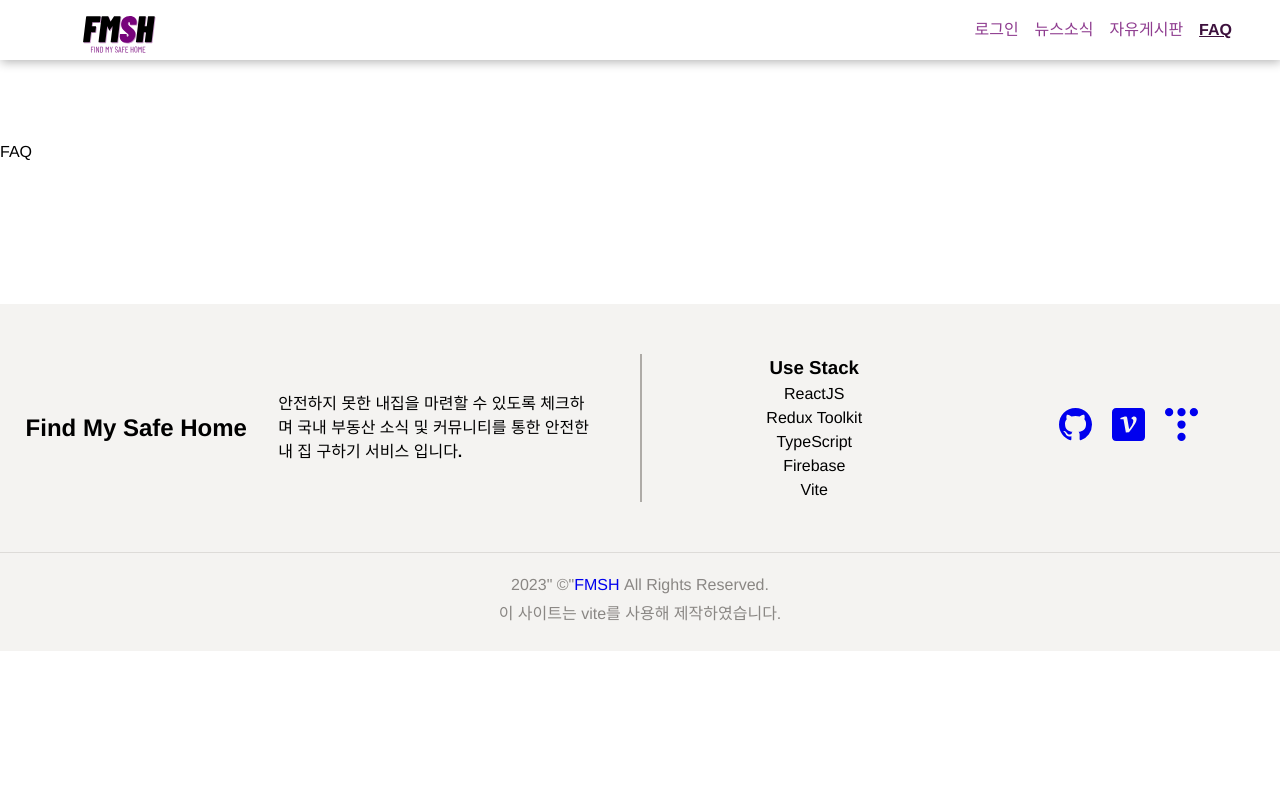
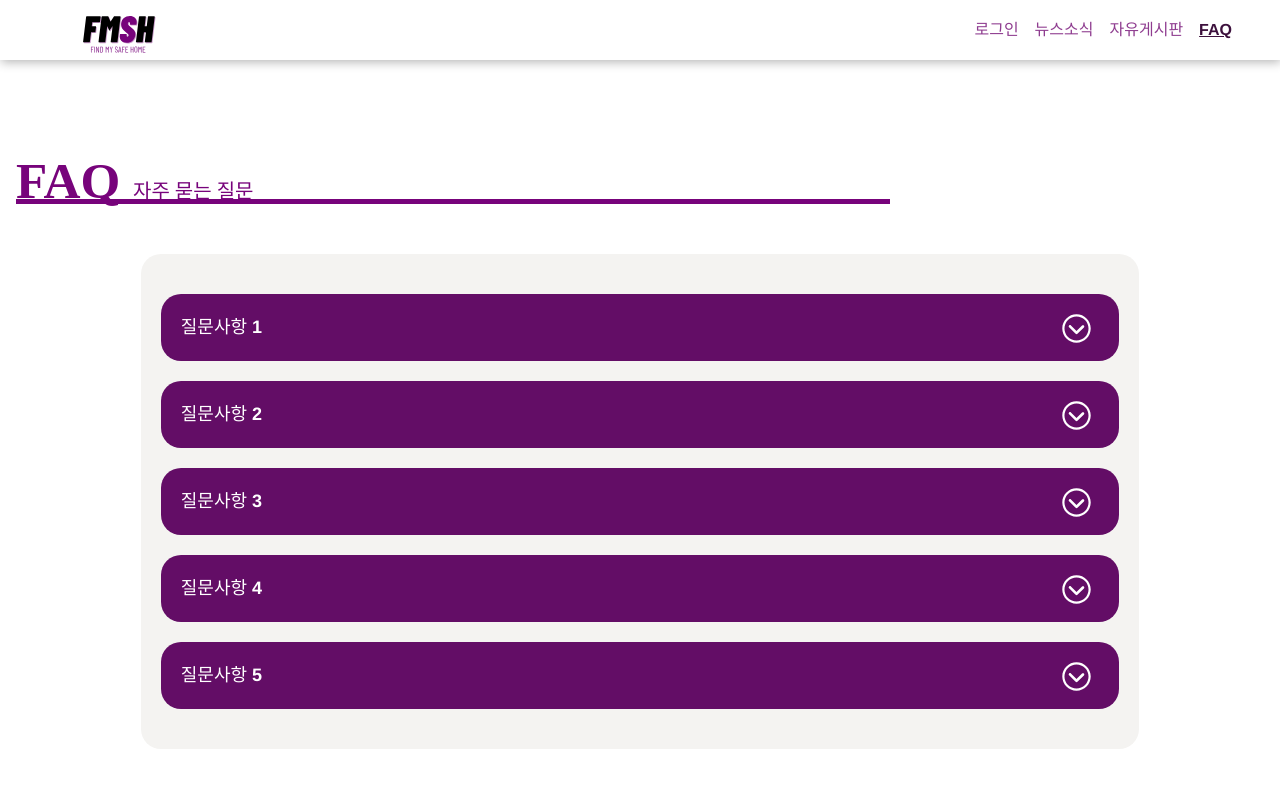
Before and after one commit to SuamKang/Find-my-safe-home, a React (Vite) app: page /faq in a window 1280 px wide. Shown: the top 800 px of the page. Built offline with nearby package versions, Linux system fonts and the light colour scheme; no server answers.

Commit message:
chore: 네이밍 수정 및 규칙 수정

```diff
--- /dev/null
+++ b/src/components/Faq/Faq.module.css
@@ -0,0 +1,89 @@
+.faq__title {
+  position: sticky;
+  top: 60px;
+  left: 0;
+  width: 100%;
+
+  display: flex;
+  flex-direction: column;
+  background-color: #fff;
+}
+
+.faq__title h2 {
+  width: 70%;
+  height: 5vw;
+  font-size: 4vw;
+  font-weight: 900;
+  line-height: 1.6;
+  font-family: var(--mainKor-font);
+  text-transform: uppercase;
+  color: var(--color-primary-600);
+  border-bottom: 0.4vw solid var(--color-primary-600);
+  z-index: 999;
+}
+
+.faq__title em {
+  font-size: 20px;
+  font-weight: 400;
+  line-height: 2;
+}
+
+.faq__wrap {
+  width: 80%;
+  margin: 50px auto 0;
+  padding: 20px;
+  background-color: var(--color-gray-100);
+  border-radius: 20px;
+}
+
+.faq__item {
+  margin: 20px auto;
+}
+
+/*인풋요소 id값에 "faq"값 포함된 인풋 전부선택*/
+.faq__item input[id*="faq"] {
+  display: none;
+}
+
+.faq__item input[id*="faq"] + label {
+  display: block;
+  padding: 20px;
+  border-radius: 20px;
+  background-color: var(--color-primary-700);
+  color: #fff;
+  font-size: 18px;
+  font-weight: 800;
+  cursor: pointer;
+  position: relative;
+}
+
+/*label안 화살표아이콘처럼 사용하기위한 em태그 스타일 적용*/
+.faq__item input[id*="faq"] + label em {
+  position: absolute;
+  top: 48%;
+  right: 30px;
+
+  width: 30px;
+  height: 30px;
+  margin-top: -15px; /*아이콘 가운대로*/
+
+  display: inline-block;
+}
+
+.faq__item input[id*="faq"] + label + div {
+  max-height: 0; /*초기 최대높이를 없애기*/
+  transition: all 0.3s;
+  overflow: hidden; /*컨텐츠 숨겨놓기*/
+  background-color: #fff;
+  font-size: 13px;
+}
+
+.faq__item input[id*="faq"] + label + div p {
+  display: inline-block;
+  padding: 20px;
+}
+
+/*라벨 클릭시 컨텐츠 보여지게 스타일*/
+.faq__item input[id*="faq"]:checked + label + div {
+  max-height: 100px;
+}
--- /dev/null
+++ b/src/components/Faq/Faq.tsx
@@ -0,0 +1,105 @@
+import classes from "./FAQ.module.css";
+
+import { IoIosArrowDropdown } from "react-icons/io";
+
+const Faq = () => {
+  return (
+    <div className={classes.faq__inner}>
+      <div className={classes.faq__title}>
+        <h2>
+          FAQ <em>자주 묻는 질문</em>
+        </h2>
+      </div>
+      <div className={classes.faq__wrap}>
+        <div className={classes.faq__item}>
+          <input type="checkbox" id="faq1" />
+          <label htmlFor="faq1">
+            질문사항 1{" "}
+            <em>
+              <IoIosArrowDropdown size="35" />
+            </em>
+          </label>
+          <div>
+            <p>
+              이곳에는 자세한 서비스 이용방법에대한 문의사항이나 다른 유저가
+              고민하고 해결했던 내용들이 포함되어있습니다. 본인이 궁금한 점을
+              찾아서 문제를 해결하세요!
+            </p>
+          </div>
+        </div>
+        <div className={classes.faq__item}>
+          <input type="checkbox" id="faq2" />
+          <label htmlFor="faq2">
+            질문사항 2{" "}
+            <em>
+              {" "}
+              <IoIosArrowDropdown size="35" />
+            </em>
+          </label>
+          <div>
+            <p>
+              이곳에는 자세한 서비스 이용방법에대한 문의사항이나 다른 유저가
+              고민하고 해결했던 내용들이 포함되어있습니다. 본인이 궁금한 점을
+              찾아서 문제를 해결하세요!
+            </p>
+          </div>
+        </div>
+        <div className={classes.faq__item}>
+          <input type="checkbox" id="faq3" />
+          <label htmlFor="faq3">
+            질문사항 3{" "}
+            <em>
+              {" "}
+              <IoIosArrowDropdown size="35" />
+            </em>
+          </label>
+          <div>
+            <p>
+              이곳에는 자세한 서비스 이용방법에대한 문의사항이나 다른 유저가
+              고민하고 해결했던 내용들이 포함되어있습니다. 본인이 궁금한 점을
+              찾아서 문제를 해결하세요!
+            </p>
+          </div>
+        </div>
+        <div className={classes.faq__item}>
+          <input type="checkbox" id="faq4" />
+          <label htmlFor="faq4">
+            질문사항 4{" "}
+            <em>
+              {" "}
+              <IoIosArrowDropdown size="35" />
+            </em>
+          </label>
+          <div>
+            <p>
+              이곳에는 자세한 서비스 이용방법에대한 문의사항이나 다른 유저가
+              고민하고 해결했던 내용들이 포함되어있습니다. 본인이 궁금한 점을
+              찾아서 문제를 해결하세요!
+            </p>
+          </div>
+        </div>
+        <div className={classes.faq__item}>
+          <input type="checkbox" id="faq5" />
+          <label htmlFor="faq5">
+            질문사항 5{" "}
+            <em>
+              {" "}
+              <IoIosArrowDropdown size="35" />
+            </em>
+          </label>
+          <div>
+            <p>
+              이곳에는 자세한 서비스 이용방법에대한 문의사항이나 다른 유저가
+              고민하고 해결했던 내용들이 포함되어있습니다. 본인이 궁금한 점을
+              찾아서 문제를 해결하세요!
+            </p>
+          </div>
+        </div>
+      </div>
+    </div>
+  );
+};
+export default Faq;
+
+//FAQ 페이지에서 가장 두드러지는 css는 질문박스마다 아코디언메뉴 특성을 부여해 주어야한다.
+// Input 과 label 이 id로 연결되어 라벨 클릭시 인풋이 체크되도록 해야한다.
--- a/src/components/auth/Login.tsx
+++ b/src/components/auth/Login.tsx
@@ -3,7 +3,7 @@ import { Form, useNavigate, Link } from "react-router-dom";
 
 import { emailCheck, passwordCheck } from "../../shared/validatioin";
 import { useAppDispatch } from "../../redux/hooks";
-import { authAction } from "../../redux/actions/auth-action";
+import { asyncAuthActions } from "../../redux/actions/auth-action";
 import { errorMessage } from "../../shared/validatioin";
 
 import classes from "./Login.module.css";
@@ -73,7 +73,7 @@ const LoginForm = () => {
       errorData["email"] !== "invalidEmail" &&
       errorData["password"] !== "invalidPw"
     ) {
-      dispatch(authAction.logInFB(email, password));
+      dispatch(asyncAuthActions.logInFB(email, password));
       navigate("/");
     }
   };
--- a/src/components/auth/Signup.tsx
+++ b/src/components/auth/Signup.tsx
@@ -2,7 +2,7 @@ import { useState } from "react";
 import { Form, Link, useNavigate } from "react-router-dom";
 
 import { useAppDispatch } from "../../redux/hooks";
-import { authAction } from "../../redux/actions/auth-action"; // 비동기 엑션
+import { asyncAuthActions } from "../../redux/actions/auth-action"; // 비동기 엑션
 import {
   userNameCheck,
   emailCheck,
@@ -101,7 +101,7 @@ const SignupForm = () => {
       errorData["password"] !== "invalidPw" &&
       errorData["confirmPassword"] !== "invalidConfirmPW"
     ) {
-      dispatch(authAction.signUpFB(email, password, userName));
+      dispatch(asyncAuthActions.signUpFB(email, password, userName));
       navigate("/login"); // 리덕스에서가 아닌 컴포넌트내부에서 리디렉션
     } else {
       return alert("양식을 다시 확인해 주세요.");
--- a/src/components/layouts/header/Header.module.css
+++ b/src/components/layouts/header/Header.module.css
@@ -2,7 +2,7 @@
   position: fixed;
   left: 0;
   top: 0;
-  z-index: 9999;
+  z-index: 99999;
 
   width: 100%;
   padding: 0 48px;
@@ -52,11 +52,11 @@
 
   .list li {
     text-align: center;
-    padding: 5px 0;
+    padding: 8px 0;
   }
 
   .toggle {
-    display: block;
+    display: none;
     cursor: pointer;
   }
 
@@ -67,20 +67,24 @@
     align-items: center;
 
     position: absolute;
-    top: 100%;
+    top: -400%;
     left: 0;
     width: 100%;
 
     background-color: #fff;
-    border-top: 1px solid var(--color-gray-300);
     box-shadow: 1px 2px 9px rgba(0, 0, 0, 0.3);
 
-    transform: scaleY(0);
-    transform-origin: top center;
-    transition: transform 0.3s ease-in;
+    /* transform: scaleY(0);
+    transform-origin: top center; */ /*transform의 scaleY속성을 사용하면 반응형사이즈로 돌아올때 잠깐 펴졌다가 올라가는 현상 발생*/
+    transition: all 0.3s ease;
   }
 
   .open {
-    transform: scaleY(1);
+    /* transform: scaleY(1); */
+    top: 100%;
+  }
+
+  .toggle {
+    display: block;
   }
 }
--- a/src/components/layouts/main/PageContent.module.css
+++ b/src/components/layouts/main/PageContent.module.css
@@ -1,8 +1,7 @@
 .content {
   height: auto;
   min-height: 100%;
-
   margin: auto 0;
   /* 푸터 높이만큼 패딩주기 */
-  padding: 140px 0 140px;
+  padding: 140px 16px 140px;
 }
--- a/src/pages/Faq.tsx
+++ b/src/pages/Faq.tsx
@@ -1,6 +1,11 @@
+import Faq from "../components/Faq/Faq";
 import PageContent from "../components/layouts/main/PageContent";
 const FaqPage = () => {
-  return <PageContent>FAQ</PageContent>;
+  return (
+    <PageContent>
+      <Faq />
+    </PageContent>
+  );
 };
 
 export default FaqPage;
--- a/src/pages/Myprofile.tsx
+++ b/src/pages/Myprofile.tsx
@@ -1,6 +1,6 @@
 import PageContent from "../components/layouts/main/PageContent";
 const MyprofilePage = () => {
-  return <PageContent>test</PageContent>;
+  return <PageContent>마이페이지</PageContent>;
 };
 
 export default MyprofilePage;
```
